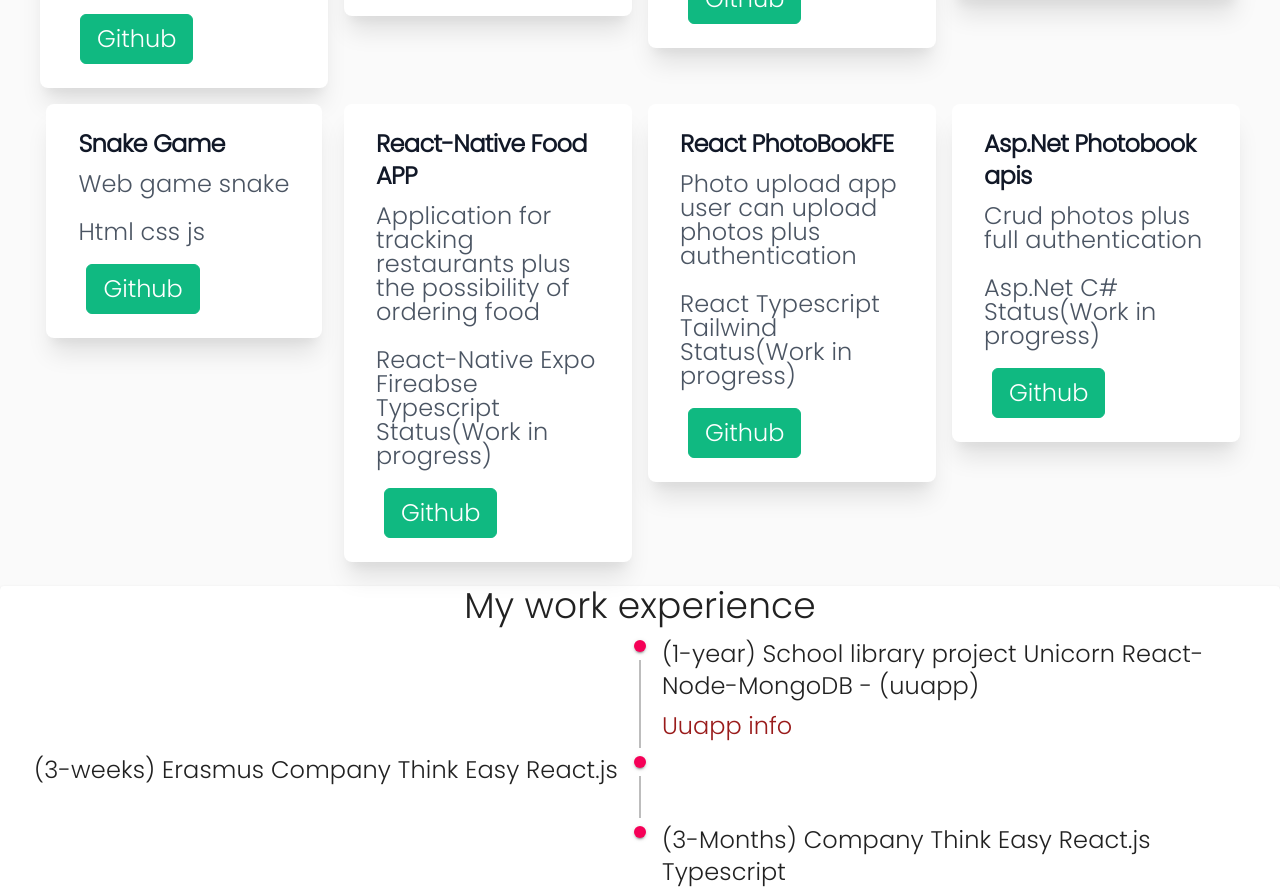
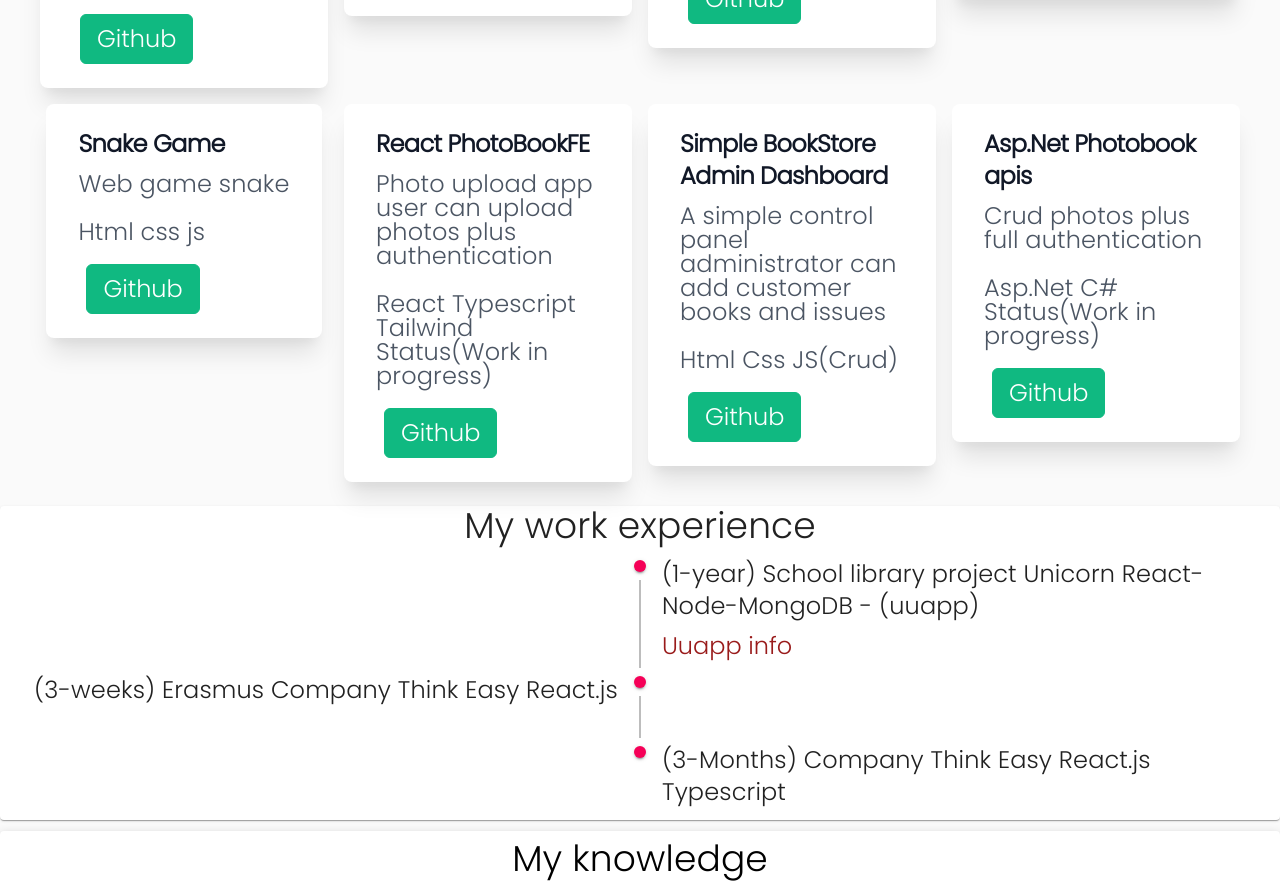
Before and after one commit to peterdinis/Portfolio-Dinis, a React (Create React App) app: page / in a window 1280 px wide. Shown: the part 2480-3376 px from the top of the page. Built offline with nearby package versions, Linux system fonts and the light colour scheme.

Commit message:
Add new project to projects part

```diff
--- a/src/components/projects/MyProjects.jsx
+++ b/src/components/projects/MyProjects.jsx
@@ -49,18 +49,18 @@ const MyProjects = () => {
         />
 
         <Project
-          name="React-Native Food APP"
-          description={t("description.projectFiveD")}
-          subName="React-Native Expo Fireabse Typescript Status(Work in progress)"
+          name="React PhotoBookFE"
+          description={t("description.projectSixD")}
+          subName="React Typescript Tailwind Status(Work in progress)"
           link="https://github.com/peterdinis/RN-FoodApp"
           firstLinkName="Github"
         />
 
         <Project
-          name="React PhotoBookFE"
-          description={t("description.projectSixD")}
-          subName="React Typescript Tailwind Status(Work in progress)"
-          link="https://github.com/peterdinis/RN-FoodApp"
+          name="Simple BookStore Admin Dashboard"
+          description={t("description.sevenDesc")}
+          subName="Html Css JS(Crud)"
+          link="https://github.com/peterdinis/Simple-Dashboard"
           firstLinkName="Github"
         />
 
--- a/src/i18n/i18n.js
+++ b/src/i18n/i18n.js
@@ -36,6 +36,7 @@ i18n
             knowledge: "My knowledge",
             emailInfo: "If you are interested in my work, write to me at",
             uuappHeader: "What is uuapp",
+            sevenDesc: "A simple control panel administrator can add customer books and issues",
             uuappText: "This project was done during high school. The unicorn company announced a competition and the school I visited to apply. With the help of their framework we had to create a page. Their framework is based on the principle of React Node Mongodb (Modified version)"
           }
         }
@@ -65,7 +66,8 @@ i18n
             knowledge: "Moje znalosti",
             emailInfo: "Ak ťa moja tvorba zaujala tak mi napíš na",
             uuappHeader: "Čo je uuapp",
-            uuappText: "Tento projekt bol robený počas strednej školy. Firma unicorn vyhlásila súťaž a školu ktorú som navštívil sa prihlásiť. Za pomoci ich frameworku sme mali vytvoriť stránku.Ich framework je postavený na princípe React Node Mongodb (Upravená verzia)"
+            uuappText: "Tento projekt bol robený počas strednej školy. Firma unicorn vyhlásila súťaž a školu ktorú som navštívil sa prihlásiť. Za pomoci ich frameworku sme mali vytvoriť stránku.Ich framework je postavený na princípe React Node Mongodb (Upravená verzia)",
+            sevenDesc: "Jednoduchý dashboard admin vie pridať knihy zákazníkov a problémy"
           }
         }
       }
```
